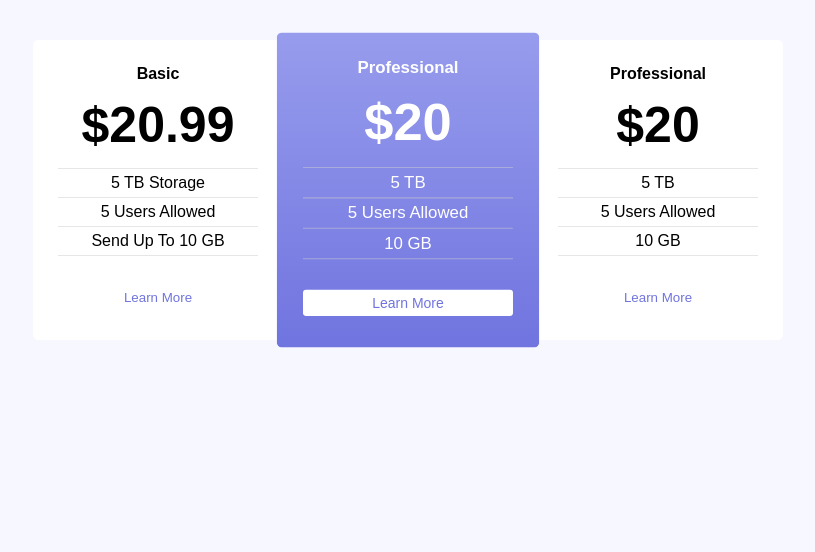
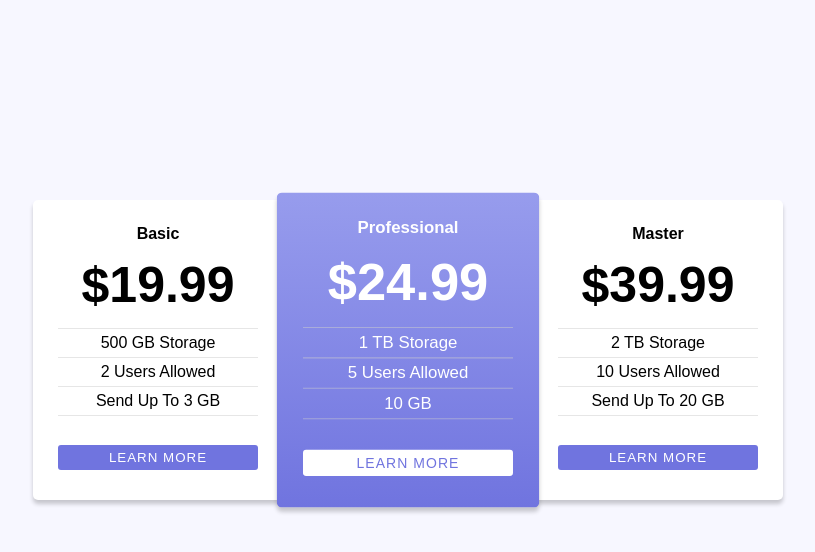
Before and after one commit to V-Wong/Pricing-Component, a React (Create React App) app in the folder frontend/: page / in a window 1280 px wide. Shown: the top 552 px of the page, without its empty margins (232-1047 px from the left). Built offline with nearby package versions, Linux system fonts and the light colour scheme.

Commit message:
Add button hover effect

```diff
--- a/frontend/src/components/PricingCard.tsx
+++ b/frontend/src/components/PricingCard.tsx
@@ -39,7 +39,7 @@ export default class PricingCard extends React.Component<any, any> {
           </div>
         </div>
         <div className="learn-more">
-          <button>Learn More</button>
+          <button>LEARN MORE</button>
         </div>
       </div>
     )
--- a/frontend/src/components/PricingCardList.tsx
+++ b/frontend/src/components/PricingCardList.tsx
@@ -5,24 +5,24 @@ import "./pricing-card.css"
 const samplePlans = [
   {
     planName: "Basic",
-    pricing: "$20.99",
-    storage: "5 TB Storage",
-    userLimit: "5 Users Allowed",
-    sendLimit: "Send Up To 10 GB",
+    pricing: "$19.99",
+    storage: "500 GB Storage",
+    userLimit: "2 Users Allowed",
+    sendLimit: "Send Up To 3 GB",
   },
   {
     planName: "Professional",
-    pricing: "$20",
-    storage: "5 TB",
+    pricing: "$24.99",
+    storage: "1 TB Storage",
     userLimit: "5 Users Allowed",
     sendLimit: "10 GB",
   },
   {
-    planName: "Professional",
-    pricing: "$20",
-    storage: "5 TB",
-    userLimit: "5 Users Allowed",
-    sendLimit: "10 GB",
+    planName: "Master",
+    pricing: "$39.99",
+    storage: "2 TB Storage",
+    userLimit: "10 Users Allowed",
+    sendLimit: "Send Up To 20 GB",
   }
 ];
 
--- a/frontend/src/components/pricing-card.css
+++ b/frontend/src/components/pricing-card.css
@@ -14,6 +14,7 @@ body {
   margin: auto;
   border-radius: 5px;
   transition: transform 0.2s;
+  box-shadow: 0 4px 4px 0 rgba(0, 0, 0, 0.2);
 }
 .pricing-card .plan-name {
   grid-row: auto;
@@ -42,20 +43,34 @@ body {
 .pricing-card .learn-more button {
   height: 25px;
   width: 200px;
-  color: #7074df;
-  background: white;
+  letter-spacing: 1px;
+  color: white;
+  background: #7074df;
   border: none;
   outline: none;
   border-radius: 3px;
+  transition: background-color 0.5s ease;
+  cursor: pointer;
+}
+.pricing-card .learn-more button:hover {
+  background-color: #464bd6;
 }
 .pricing-card.active {
   background-image: linear-gradient(#979ced, #7074df);
   color: white;
   transform: scale(1.05);
 }
+.pricing-card.active .learn-more button {
+  color: #7074df;
+  background: white;
+  transition: color 0.5s ease;
+}
+.pricing-card.active .learn-more button:hover {
+  color: #464bd6;
+}
 .pricing-card-list {
   display: flex;
-  padding-top: 5vh;
+  padding-top: 25vh;
   width: 750px;
   margin: auto;
   justify-content: center;
--- a/frontend/src/components/pricing-card.scss
+++ b/frontend/src/components/pricing-card.scss
@@ -3,6 +3,7 @@ $tablet-breakpoint: 1080px;
 $light-purple: #979CED;
 $dark-blue: #7074df;
 $off-white: #F7F7FF;
+$darker-blue: #464BD6;
 
 body {
     background-color: $off-white;
@@ -21,6 +22,7 @@ body {
     margin: auto;
     border-radius: 5px;
     transition: transform .2s;
+    box-shadow: 0 4px 4px 0 hsla(0, 0%, 0%, 0.2);
 
     .plan-name {
         grid-row: auto;
@@ -53,11 +55,18 @@ body {
         button {
             height: 25px;
             width: 200px;
-            color: $dark-blue;
-            background: white;
+            letter-spacing: 1px;
+            color: white;
+            background: $dark-blue;
             border: none;
             outline: none;
             border-radius: 3px;
+            transition: background-color 0.5s ease;
+            cursor: pointer;
+        }
+
+        button:hover {
+            background-color: $darker-blue;
         }
     }
 }
@@ -66,11 +75,23 @@ body {
     background-image: linear-gradient($light-purple, $dark-blue);
     color: white;
     transform: scale(1.05);
+
+    .learn-more {
+        button {
+            color: $dark-blue;
+            background: white;
+            transition: color 0.5s ease;
+        }
+
+        button:hover {
+            color: $darker-blue;
+        }
+    }
 }
 
 .pricing-card-list {
     display: flex;
-    padding-top: 5vh;
+    padding-top: 25vh;
     width: 750px;
     margin: auto;
     justify-content: center;
```
